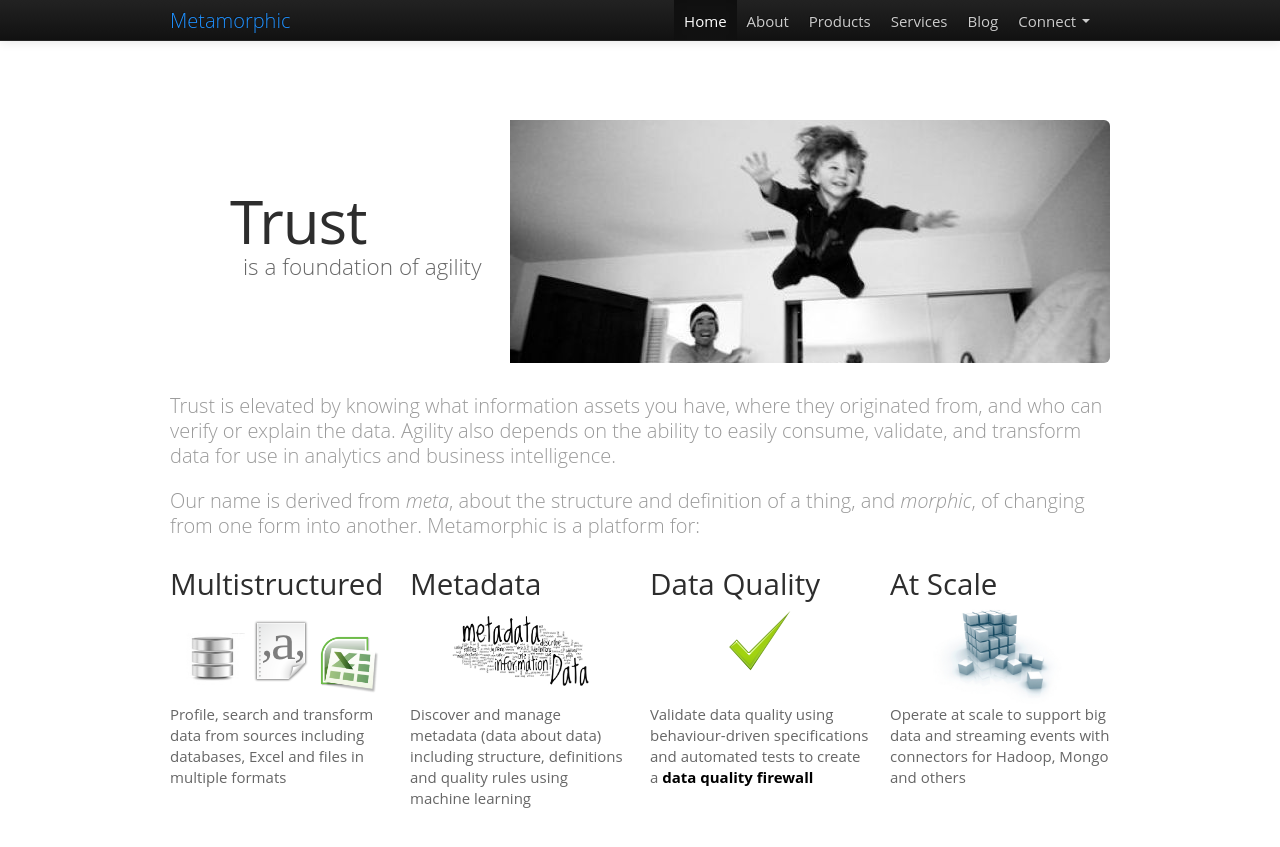
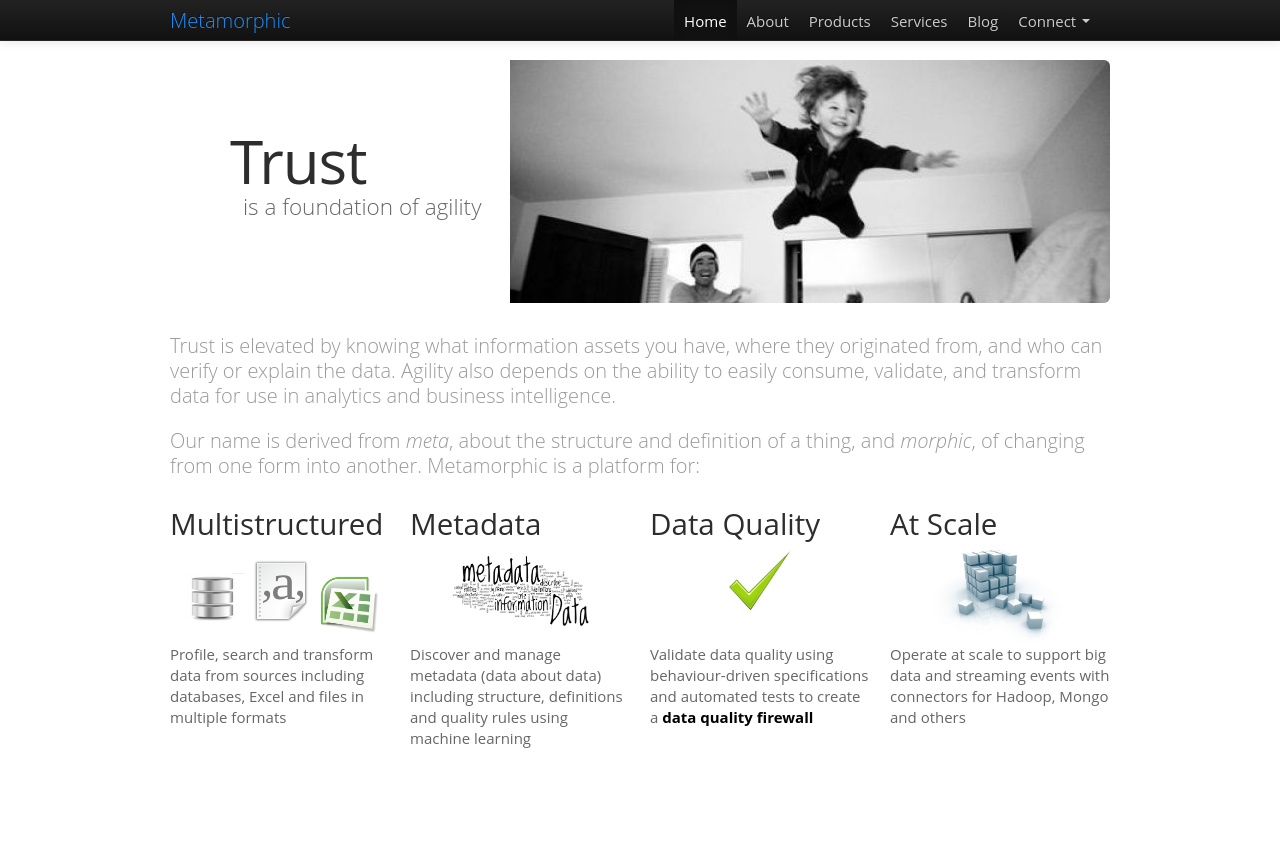
Before and after one commit to markmo/markmo.github.io, a Jekyll site: the page built from index.html, in a window 1280 px wide and 900 px high. Shown: the top 847 px of the window. Built offline with Jekyll 4.4.1, drawn with Linux system fonts in a browser that asks for light colours; nearby versions of some CDN libraries; Markdown is read by kramdown in place of the engine named in the settings.

Commit message:
fix body css attributes

```diff
--- a/_layouts/default.html
+++ b/_layouts/default.html
@@ -12,12 +12,6 @@
     <meta name="viewport" content="width=device-width">
 
     <link rel="stylesheet" href="/css/spacelab/bootstrap.min.css">
-    <style>
-        body {
-            padding-top: 60px;
-            padding-bottom: 40px;
-        }
-    </style>
     <!--<link rel="stylesheet" href="css/bootstrap-responsive.min.css">-->
     <link rel="stylesheet" href="/css/main.css">
     <link rel="stylesheet" href="/css/pygments.css">
--- a/css/main.css
+++ b/css/main.css
@@ -6,9 +6,13 @@
 
 /*html, body {
     height: 100%;
+}*/
+
+body {
+    padding-bottom: 0;
 }
 
-#home, #about, #products, #services {
+/*#home, #about, #products, #services {
     height: 100%;
 }*/
 
--- a/js/main.js
+++ b/js/main.js
@@ -89,7 +89,7 @@ $(function () {
         if (!isMobile) {
             $.stellar({
                 horizontalScrolling: false,
-                responsive: true
+                responsive: false
             });
         }
 
```
